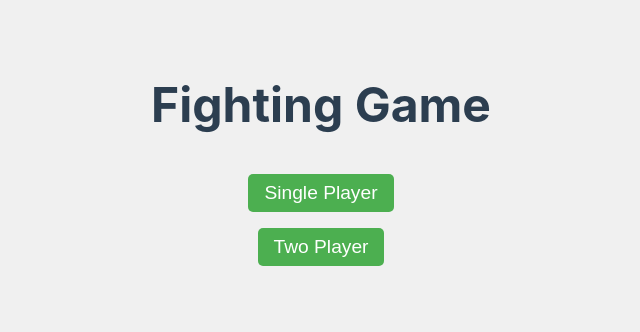
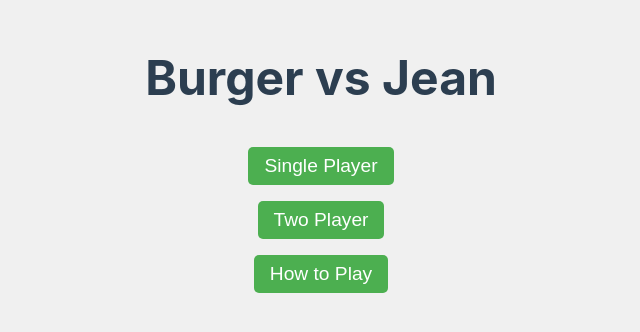
Before and after one commit to Axle-Bucamp/BK-fighter-3D, a Next.js app: page / in a window 1280 px wide. Shown: the part 226-558 px from the top of the page, without its empty margins (319-959 px from the left). Built offline with nearby package versions, Linux system fonts and the light colour scheme.

Commit message:
Create MainMenu component with tutorial option

```diff
--- a/components/MainMenu.js
+++ b/components/MainMenu.js
@@ -1,12 +1,13 @@
 import React from 'react';
 import styles from './MainMenu.module.css';
 
-const MainMenu = ({ onStartGame }) => {
+const MainMenu = ({ onStartSinglePlayer, onStartTwoPlayer, onShowTutorial }) => {
   return (
     <div className={styles.mainMenu}>
-      <h1>Fighting Game</h1>
-      <button onClick={() => onStartGame('singlePlayer')}>Single Player</button>
-      <button onClick={() => onStartGame('twoPlayer')}>Two Player</button>
+      <h1>Burger vs Jean</h1>
+      <button onClick={onStartSinglePlayer}>Single Player</button>
+      <button onClick={onStartTwoPlayer}>Two Player</button>
+      <button onClick={onShowTutorial}>How to Play</button>
     </div>
   );
 };
```
